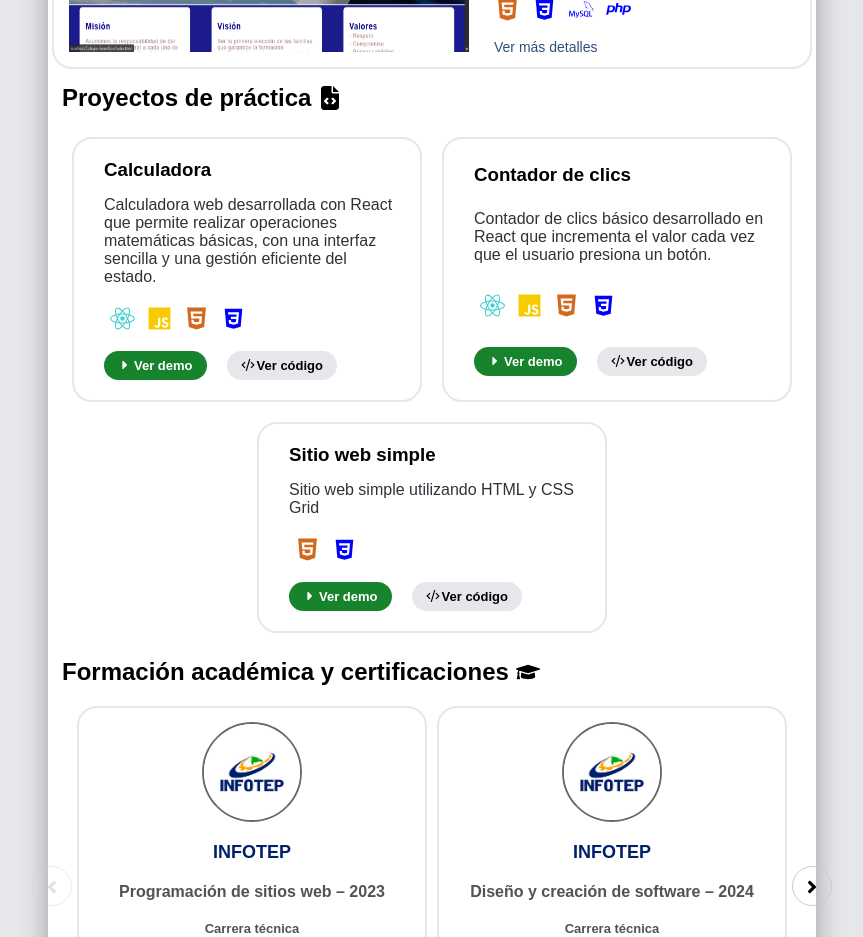
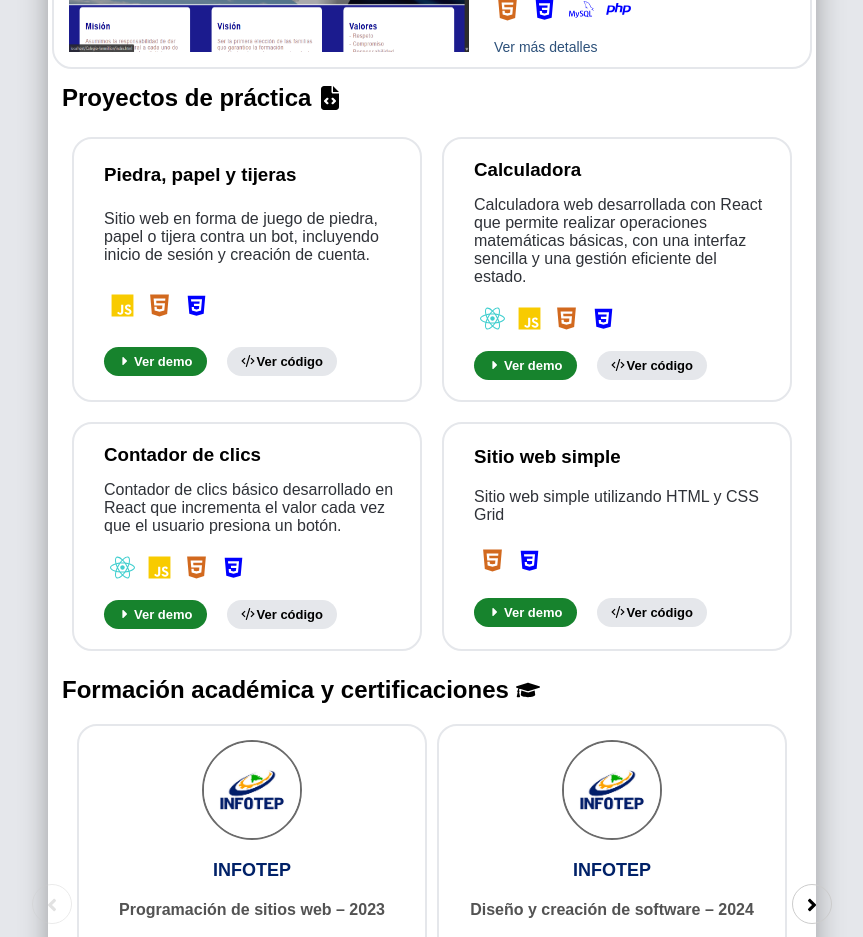
Before and after one commit to Yeremaia/portafolioWeb, a React (Vite) app: page /#/ in a window 1280 px wide. Shown: the part 1420-2357 px from the top of the page, without its empty margins (208-1071 px from the left). Built offline with nearby package versions, Linux system fonts and the light colour scheme.

Commit message:
agregando el juego piedra, papel y tijera

```diff
--- a/src/i18n/en.json
+++ b/src/i18n/en.json
@@ -32,6 +32,8 @@
   "contador.descripcion": "Basic click counter developed with React that increments the value each time the user presses a button.",
   "practica.sitio": "Simple website",
   "sitio.descripcion": "Simple website using HTML and CSS Grid",
+  "practica-piedra-papel": "Rock, Paper, Scissors",
+  "piedra-papel-descripcion": "Website in the form of a rock, paper, scissors game against a bot, including login and account creation.",
 
   "title.formacion": "Academic education and certifications",
   "formacion.curso-1": "Website development – 2023",
--- a/src/i18n/es.json
+++ b/src/i18n/es.json
@@ -31,6 +31,8 @@
   "contador.descripcion": "Contador de clics básico desarrollado en React que incrementa el valor cada vez que el usuario presiona un botón.",
   "practica.sitio": "Sitio web simple",
   "sitio.descripcion": "Sitio web simple utilizando HTML y CSS Grid",
+  "practica-piedra-papel": "Piedra, papel y tijeras",
+  "piedra-papel-descripcion": "Sitio web en forma de juego de piedra, papel o tijera contra un bot, incluyendo inicio de sesión y creación de cuenta.",
 
   "title.formacion": "Formación académica y certificaciones",
   "formacion.curso-1": "Programación de sitios web – 2023",
--- a/src/i18n/fr.json
+++ b/src/i18n/fr.json
@@ -31,6 +31,8 @@
   "contador.descripcion": "Compteur de clics basique développé avec React qui incrémente la valeur à chaque fois que l’utilisateur appuie sur un bouton.",
   "practica.sitio": "Site web simple",
   "sitio.descripcion": "Site web simple utilisant HTML et CSS Grid",
+  "practica-piedra-papel": "Pierre, feuille, ciseaux",
+  "piedra-papel-descripcion": "Site web sous forme de jeu pierre, feuille, ciseaux contre un bot, incluant la connexion et la création de compte.",
 
   "title.formacion": "Formation académique et certifications",
   "formacion.curso-1": "Programmation de sites web – 2023",
--- a/src/i18n/pt.json
+++ b/src/i18n/pt.json
@@ -31,6 +31,8 @@
   "contador.descripcion": "Contador de cliques básico desenvolvido em React que incrementa o valor cada vez que o usuário pressiona um botão.",
   "practica.sitio": "Site simples",
   "sitio.descripcion": "Site simples utilizando HTML e CSS Grid",
+  "practica-piedra-papel": "Pedra, papel e tesoura",
+  "piedra-papel-descripcion": "Site em formato de jogo pedra, papel e tesoura contra um bot, incluindo login e criação de conta.",
 
   "title.formacion": "Formação acadêmica e certificações",
   "formacion.curso-1": "Programação de sites – 2023",
--- a/src/paginas/inicio.jsx
+++ b/src/paginas/inicio.jsx
@@ -254,6 +254,21 @@ function Inicio() {
                 {/* Cuarto titulo */}
                 <h2>{t("title.practica")} <FaFileCode /></h2>
                 <div className="conjunto-proyecto-practica">
+                    {/* Primer proyecto de practica */}
+                    <div className="contenido-proyecto-practica">
+                        <h3>{t("practica-piedra-papel")}</h3>
+                        <p>{t("piedra-papel-descripcion")}</p>
+                        <ul>
+                            <li className="java-icono"><IoLogoJavascript title={t("icon.js")} /></li>
+                            <li className="html-icono"><FaHtml5 title={t("icon.html")} /></li>
+                            <li className="css-icono"><DiCss3 title={t("icon.css")} /></li>
+                        </ul>
+                        <div className="linea-botones-practica">
+                            <a href="https://yeremaia.github.io/Juego-piedra-papel-y-tijera/" target="_blank" className="ejecutar-codigo"><FaCaretRight />{t("boton.ver-demo")}</a>
+                            <a href="https://github.com/Yeremaia/Juego-piedra-papel-y-tijera.git" target="_blank" className="ver-codigo"><GrCode />{t("boton.ver-code")}</a>
+                        </div>
+                    </div>
+                    {/* Segundo proyecto de practica */}
                     <div className="contenido-proyecto-practica">
                         <h3>{t("practica.calculadora")}</h3>
                         <p>{t("calculadora.descripcion")}</p>
@@ -268,6 +283,7 @@ function Inicio() {
                             <a href="https://github.com/Yeremaia/Calculadora.git" target="_blank" className="ver-codigo"><GrCode />{t("boton.ver-code")}</a>
                         </div>
                     </div>
+                    {/* Tercer proyecto de practica */}
                     <div className="contenido-proyecto-practica">
                         <h3>{t("practica.contador")}</h3>
                         <p>{t("contador.descripcion")}</p>
@@ -282,6 +298,7 @@ function Inicio() {
                             <a href="https://github.com/Yeremaia/contador-de-clicks.git" target="_blank"  className="ver-codigo"><GrCode /> {t("boton.ver-code")}</a>
                         </div>
                     </div>
+                    {/* Cuarto proyecto de practica */}
                     <div className="contenido-proyecto-practica">
                         <h3>{t("practica.sitio")}</h3>
                         <p>{t("sitio.descripcion")}</p>
```
